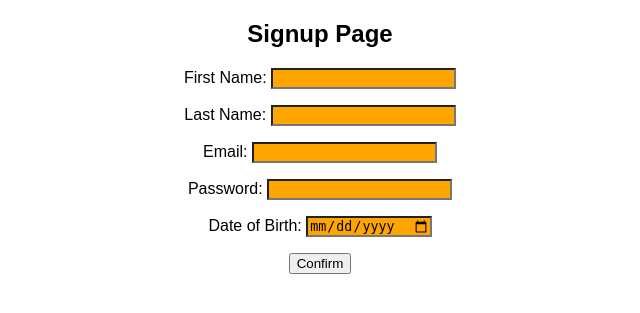
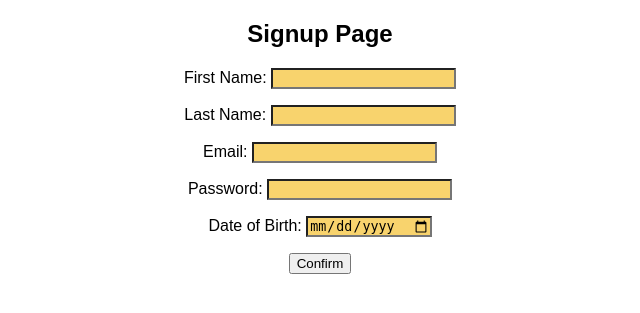
Before and after one commit to AlexSherridan/FitnessApp, a Flask app: page /signup in a window 1280 px wide. Shown: the top 313 px of the page, without its empty margins (320-960 px from the left). Run offline with Flask 2, Linux system fonts and the light colour scheme.

Commit message:
Add files via upload

```diff
--- a/static/style.css
+++ b/static/style.css
@@ -6,6 +6,7 @@ body { text-align: center; font-family: Arial, sans-serif; background-color: whi
 .green-button { padding: 20px 50px; background-color: lightgreen; border: none; cursor: pointer; border-radius: 5px; }
 .logo { position: absolute; bottom: 20px; right: 20px; padding: 10px; border-radius: 5px; }
 .separator { height: 2px; background-color: black; margin: 20px 0; }
+.orange-button {font-size: 36px; font-weight: normal; padding: 50px 100px; background-color: rgb(248, 211, 109); border: none; cursor: pointer; border-radius: 5px; }
 input {
-    background-color: orange;
+    background-color: rgb(248, 211, 109);
 }
```
